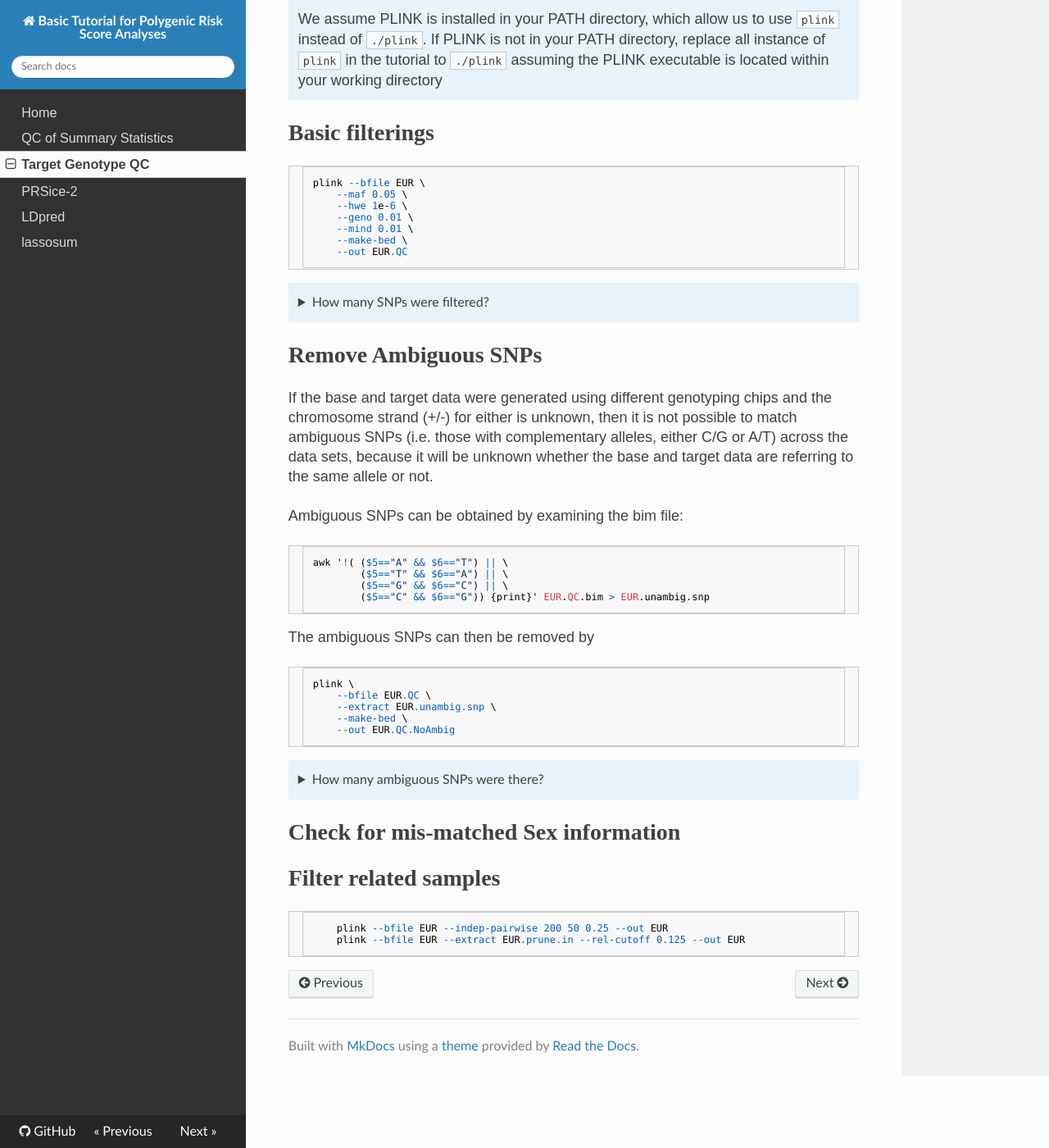
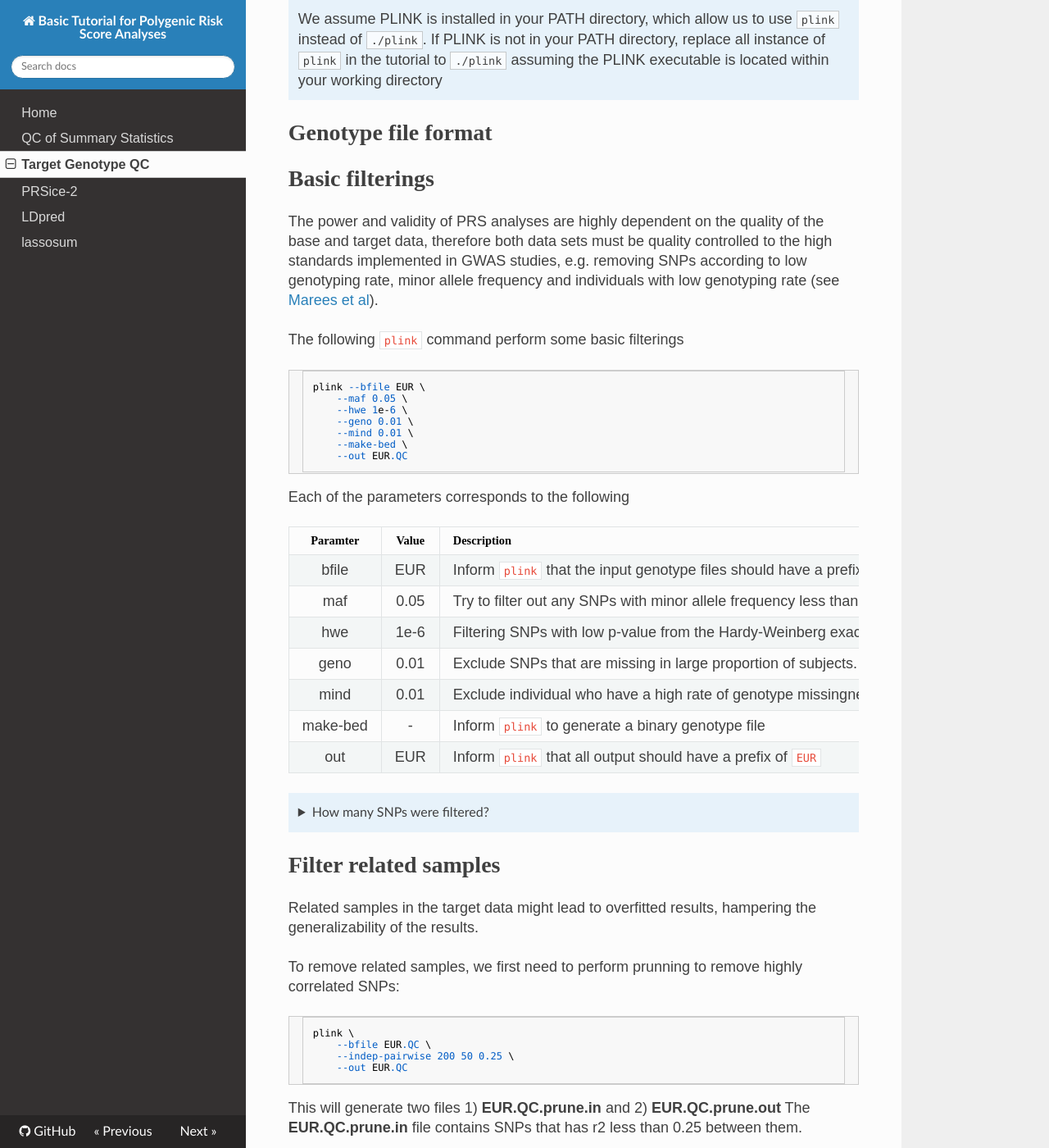
Before and after one commit to choishingwan/PRS-Tutorial, an MkDocs documentation site: the page built from docs/target.md, in a window 1280 px wide and 1400 px high, scrolled down 429 px. Shown: the whole window at 82% size. Built offline with MkDocs 1.6.1, drawn with Linux system fonts in a browser that asks for light colours; nearby versions of some CDN libraries; old or Windows-style settings are respelled for this version of MkDocs; some of the changed text lies outside the part shown.

Commit message:
Updated target filtering

````diff
--- a/docs/target.md
+++ b/docs/target.md
@@ -24,7 +24,13 @@ unzip EUR.zip
     If PLINK is not in your PATH directory, replace all instance of `plink` in the tutorial to `./plink` assuming
     the PLINK executable is located within your working directory
 
+# Genotype file format
+
 # Basic filterings
+The power and validity of PRS analyses are highly dependent on the quality of the base and target data, therefore
+both data sets must be quality controlled to the high standards implemented in GWAS studies, e.g. removing SNPs according to low genotyping rate, minor allele frequency and individuals with low genotyping rate (see [Marees et al](https://www.ncbi.nlm.nih.gov/pmc/articles/PMC6001694/)).
+
+The following `plink` command perform some basic filterings
 
 ```bash
 plink --bfile EUR \
@@ -35,8 +41,72 @@ plink --bfile EUR \
     --make-bed \
     --out EUR.QC
 ```
+Each of the parameters corresponds to the following
+
+| Paramter | Value | Description|
+|:-:|:-:|:-|
+| bfile | EUR | Inform `plink` that the input genotype files should have a prefix of `EUR` |
+| maf | 0.05 | Try to filter out any SNPs with minor allele frequency less than 0.05. Genotype error are more likely to influence SNPs with low MAF. Large sample size can adapt a lower MAF threshold|
+| hwe | 1e-6 | Filtering SNPs with low p-value from the Hardy-Weinberg exact test. SNPs with significant p-value from the HWE test are more likely to harbor genotyping error or are under selection. Filtering should be performed on the control samples to avoid filtering SNPs that are causal (under selection in cases)|
+| geno | 0.01 | Exclude SNPs that are missing in large proportion of subjects. A two pass filtering is usually performed (see [Marees et al](https://www.ncbi.nlm.nih.gov/pmc/articles/PMC6001694/)).|
+| mind | 0.01 | Exclude individual who have a high rate of genotype missingness. This might indicate problems in the DNA sample. (see [Marees et al](https://www.ncbi.nlm.nih.gov/pmc/articles/PMC6001694/) for more details).|
+| make-bed | - | Inform `plink` to generate a binary genotype file |
+| out | EUR | Inform `plink` that all output should have a prefix of `EUR` |
+
 ??? note "How many SNPs were filtered?"
     A total of `266` SNPs were removed due to Hardy-Weinberg exact test results
+
+# Filter related samples
+Related samples in the target data might lead to overfitted results, hampering the generalizability of the results.
+
+To remove related samples, we first need to perform prunning to remove highly correlated SNPs:
+```bash
+plink \
+    --bfile EUR.QC \
+    --indep-pairwise 200 50 0.25 \
+    --out EUR.QC
+```
+
+This will generate two files 1) **EUR.QC.prune.in** and 2) **EUR.QC.prune.out**
+The **EUR.QC.prune.in** file contains SNPs that has r2 less than 0.25 between them.
+
+Samples with more than third-degree relatedness (pi-hat > 0.125) can then be removed with
+
+```bash
+plink \
+    --bfile EUR.QC \
+    --extract EUR.QC.prune.in \
+    --rel-cutoff 0.125 \
+    --out EUR.QC
+```
+The IDs of the un-related samples are located in **EUR.QC.rel.id**, which can then be extracted using
+```bash
+plink \
+    --bfile EUR.QC \
+    --keep EUR.QC.rel.id \
+    --make-bed \
+    --out EUR.QC.unrel
+```
+
+# Check for mis-matched Sex information
+!!! note
+    As sex chromosome information are missing from our simulated samples.
+    It is not possible to perform the mis-match sex check. (And we used simulated sex)
+    Thus, this section is only served as a reference in case your samples contain the
+    sex chromosome and sex information which permits checking if there are mis-matched sex information
+
+Sometimes, sample mislabeling can occur, which can lead to invalid results.
+A good indication of mislabeled sample is a mismatch between the biological sex and the reported sex.
+If the biological sex does not match up with the reported sex, it is likely that the sample has been mislabeled.
+
+Sex check can easily be carried out using `plink`
+```bash
+plink \
+    --bfile EUR.QC.unrel \
+    --check-sex \
+    --out EUR.sex
+```
+
 
 # Remove Ambiguous SNPs
 If the base and target data were generated using different genotyping chips and the chromosome strand (+/-) for either is unknown, then it is not possible to match ambiguous SNPs (i.e. those with complementary alleles, either C/G or A/T) across the data sets, because it will be unknown whether the base and target data are referring to the same allele or not.
@@ -46,26 +116,18 @@ Ambiguous SNPs can be obtained by examining the bim file:
 awk '!( ($5=="A" && $6=="T") || \
         ($5=="T" && $6=="A") || \
         ($5=="G" && $6=="C") || \
-        ($5=="C" && $6=="G")) {print}' EUR.QC.bim > EUR.unambig.snp
+        ($5=="C" && $6=="G")) {print}' EUR.QC.unrel.bim > EUR.unambig.snp
 ```
 
 The ambiguous SNPs can then be removed by
 
 ```bash
 plink \
-    --bfile EUR.QC \
+    --bfile EUR.QC.unrel \
     --extract EUR.unambig.snp \
     --make-bed \
-    --out EUR.QC.NoAmbig
+    --out EUR.QC.unrel.NoAmbig
 ```
 
 ??? note "How many ambiguous SNPs were there?"
     There are `17,260` ambiguous SNPs
-
-# Check for mis-matched Sex information
-
-# Filter related samples
-```bash
-    plink --bfile EUR --indep-pairwise 200 50 0.25 --out EUR
-    plink --bfile EUR --extract EUR.prune.in --rel-cutoff 0.125 --out EUR
-```
````
